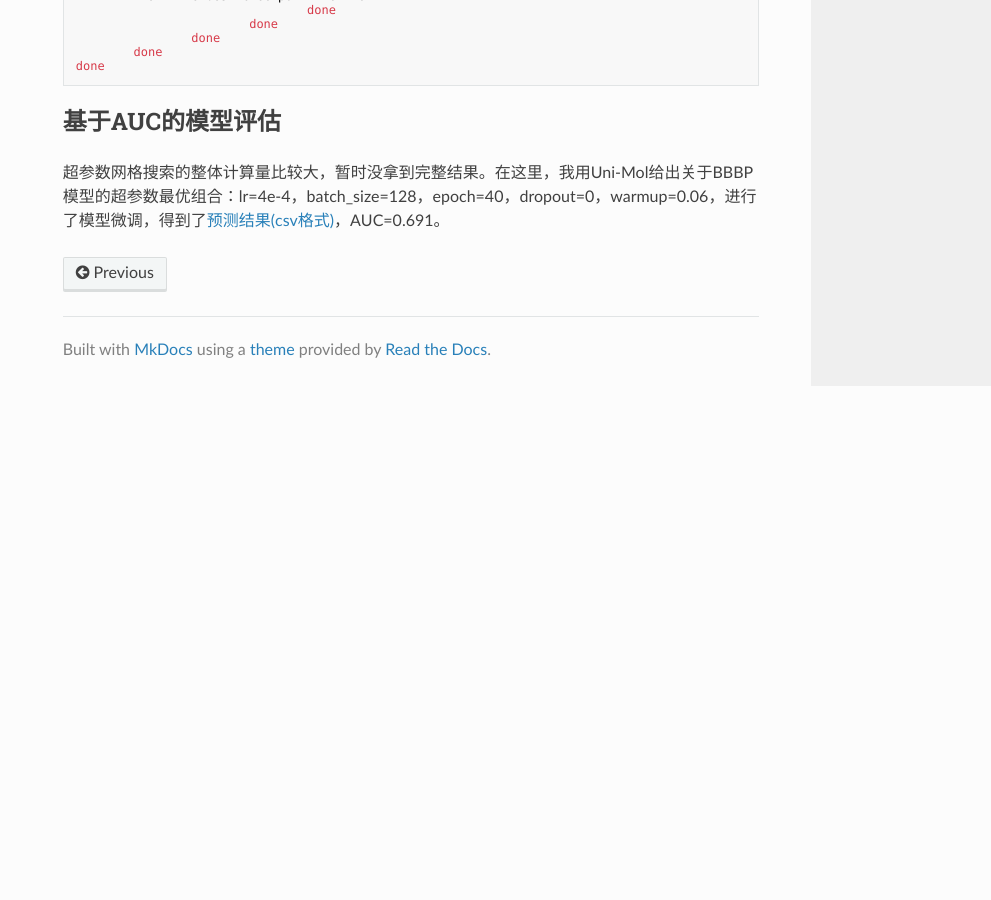
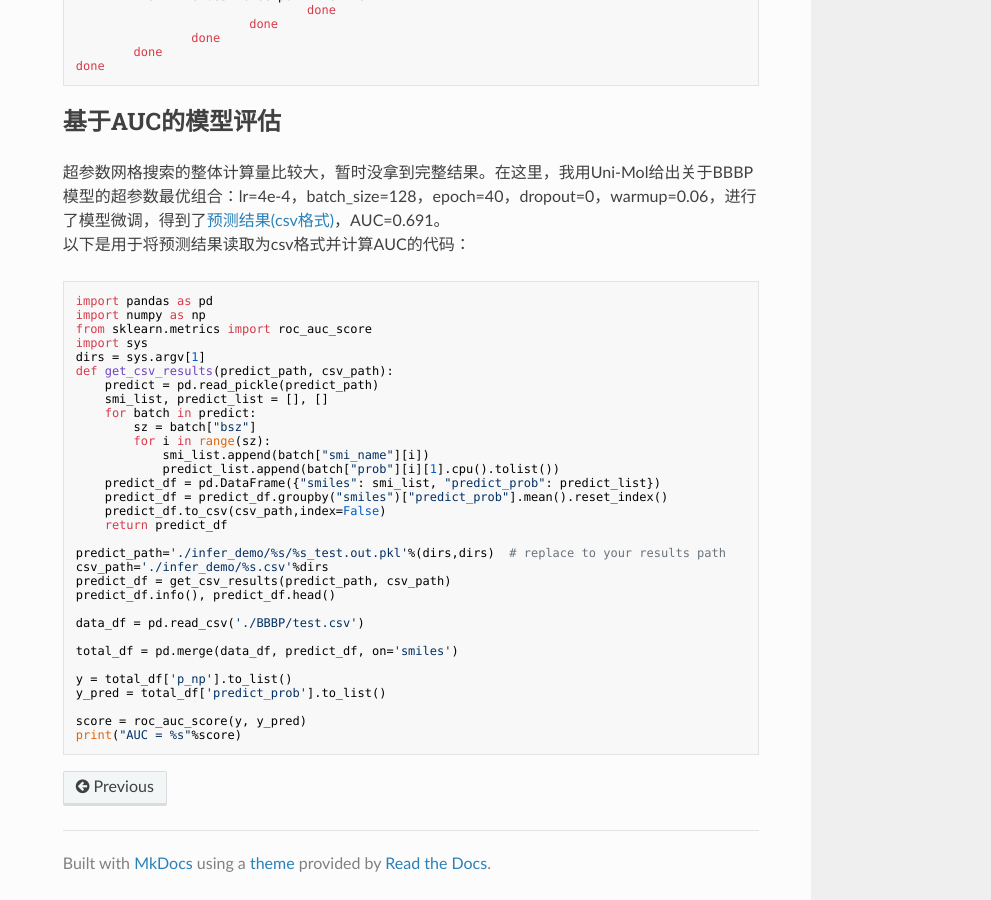
Before and after one commit to UR-Free/UM-BBB, a plain HTML site: page 项目流程与结果/index.html in a window 1280 px wide. Shown: the part 2570-3470 px from the top of the page, without its empty margins (289-1280 px from the left). Before the commit the page ends 2956 px from the top, so only its background shows below. Drawn offline with nearby package versions, Linux system fonts and the light colour scheme; a script that the page names is missing.

Commit message:
Deployed  with MkDocs version: 1.4.2

```diff
--- a/项目流程与结果/index.html
+++ b/项目流程与结果/index.html
@@ -240,7 +240,41 @@ for lr in 1e-4 4e-4 5e-4; do
 done
 </code></pre>
 <h2 id="auc">基于AUC的模型评估</h2>
-<p>超参数网格搜索的整体计算量比较大，暂时没拿到完整结果。在这里，我用Uni-Mol给出关于BBBP模型的超参数最优组合：lr=4e-4，batch_size=128，epoch=40，dropout=0，warmup=0.06，进行了模型微调，得到了<a href="../4e-4_128_40_0.0_0.06.csv">预测结果(csv格式)</a>，AUC=0.691。</p>
+<p>超参数网格搜索的整体计算量比较大，暂时没拿到完整结果。在这里，我用Uni-Mol给出关于BBBP模型的超参数最优组合：lr=4e-4，batch_size=128，epoch=40，dropout=0，warmup=0.06，进行了模型微调，得到了<a href="../4e-4_128_40_0.0_0.06.csv">预测结果(csv格式)</a>，AUC=0.691。<br />
+以下是用于将预测结果读取为csv格式并计算AUC的代码：</p>
+<pre><code class="language-python">import pandas as pd
+import numpy as np
+from sklearn.metrics import roc_auc_score
+import sys
+dirs = sys.argv[1]
+def get_csv_results(predict_path, csv_path):
+    predict = pd.read_pickle(predict_path)
+    smi_list, predict_list = [], []
+    for batch in predict:
+        sz = batch[&quot;bsz&quot;]
+        for i in range(sz):
+            smi_list.append(batch[&quot;smi_name&quot;][i])
+            predict_list.append(batch[&quot;prob&quot;][i][1].cpu().tolist())
+    predict_df = pd.DataFrame({&quot;smiles&quot;: smi_list, &quot;predict_prob&quot;: predict_list})
+    predict_df = predict_df.groupby(&quot;smiles&quot;)[&quot;predict_prob&quot;].mean().reset_index()
+    predict_df.to_csv(csv_path,index=False)
+    return predict_df
+
+predict_path='./infer_demo/%s/%s_test.out.pkl'%(dirs,dirs)  # replace to your results path
+csv_path='./infer_demo/%s.csv'%dirs
+predict_df = get_csv_results(predict_path, csv_path)
+predict_df.info(), predict_df.head()
+
+data_df = pd.read_csv('./BBBP/test.csv')
+
+total_df = pd.merge(data_df, predict_df, on='smiles')
+
+y = total_df['p_np'].to_list()
+y_pred = total_df['predict_prob'].to_list()
+
+score = roc_auc_score(y, y_pred)
+print(&quot;AUC = %s&quot;%score)
+</code></pre>
 
             </div>
           </div><footer>
```
Also changed, not shown: index.html (+1 -1 lines), search/search_index.json (+1 -1 lines), 1 other file.
